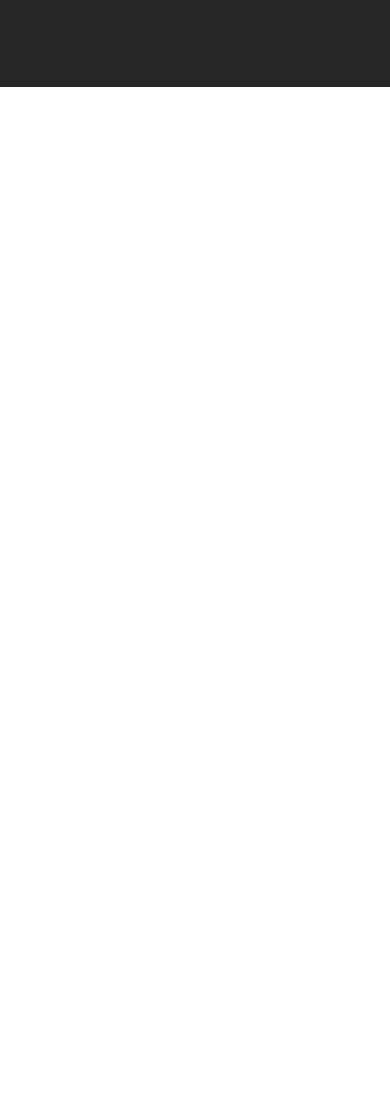
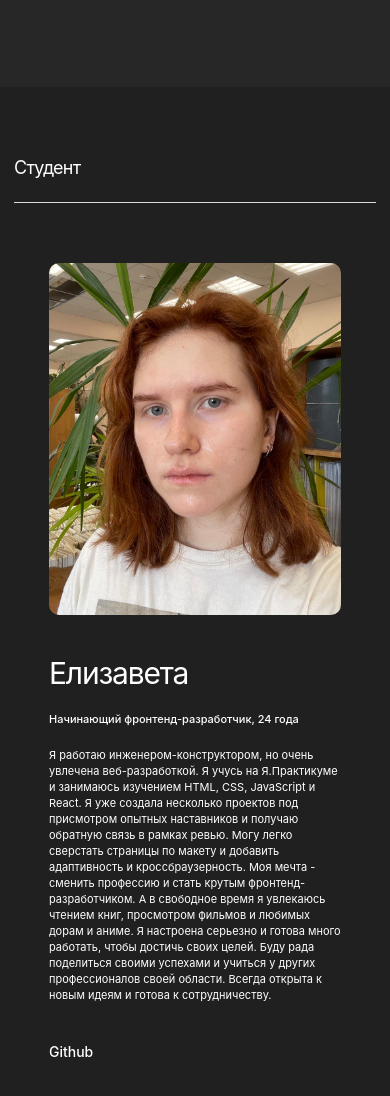
Before and after one commit to Gasay-Liza/movies-explorer-frontend, a React app: page / in a window 390 px wide. Shown: the part 1741-2837 px from the top of the page. Before the commit the page ends 1828 px from the top, so only its background shows below. Built offline with nearby package versions, Linux system fonts and the light colour scheme.

Commit message:
AboutMe адаптив

```diff
--- /dev/null
+++ b/src/components/AboutMe/AboutMe.css
@@ -0,0 +1,202 @@
+.about-me {
+    max-width: 1280px;
+    box-sizing: border-box;
+    padding: 100px 70px;
+    background: #202020;
+}
+.about-me__title {
+    margin: 0 0;
+    padding: 0 0 23px;
+    max-width: 100%;
+    border-bottom: 1px solid #DADADA;
+    font-family: 'Inter', 'Arial', 'Helvetica', sans-serif;
+    font-style: normal;
+    font-weight: 400;
+    font-size: 22px;
+    line-height: 27px;
+    letter-spacing: -0.04em;
+    color: #FFFFFF;
+    text-align: left;
+ }
+
+.about-me__container {
+    display: flex;
+    flex-direction: row;
+    justify-content: space-between;
+    margin: 66px 0 0 0;
+    padding:  0 0;
+}
+
+.about-me__content {
+    margin: 0 40px 0 0;
+    padding: 0 0;
+    width: 100%;
+    max-width: 600px;
+ }
+
+.about-me__name {
+    margin: 0 0;
+    padding: 0 0;
+    text-align: left;
+    font-family: 'Inter', 'Arial', 'Helvetica', sans-serif;
+    font-style: normal;
+    font-weight: 400;
+    font-size: 50px;
+    line-height: 58px;
+    letter-spacing: -0.04em;
+    color: #FFFFFF;
+ }
+
+.about-me__about {
+    margin: 18px 0 0 0;
+    padding: 0 0;
+    text-align: left;
+    font-family: 'Inter', 'Arial', 'Helvetica', sans-serif;
+    font-style: normal;
+    font-weight: 500;
+    font-size: 18px;
+    line-height: 20px;
+    color: #FFFFFF;
+    mix-blend-mode: normal;
+ }
+
+.about-me__description {
+    margin: 26px 0 0 0;
+    padding: 0 0;
+    text-align: left;
+    font-family: 'Inter', 'Arial', 'Helvetica', sans-serif;
+    font-style: normal;
+    font-weight: 400;
+    font-size: 14px;
+    line-height: 22px;
+    color: #FFFFFF;
+    mix-blend-mode: normal;
+ }
+
+
+.about-me__contacts {
+    margin: 100px 0 0 0;
+    padding: 0 0;
+ }
+.about-me__link {
+
+    text-decoration: none;
+    text-align: left;
+    font-family: 'Inter', 'Arial', 'Helvetica', sans-serif;
+    font-style: normal;
+    font-weight: 500;
+    font-size: 14px;
+    line-height: 17px;
+    color: #FFFFFF;
+ }
+.about-me__link-text {
+    margin: 0 0;
+}
+
+.about-me__image{
+    width: 100%;
+    height: 100%;
+    max-width: 270px;
+    max-height: 327px;
+    border-radius: 10px;
+    object-fit: cover;
+}
+
+@media screen and (max-width: 860px){
+    .about-me {
+        padding: 90px 50px;
+    }
+
+    .about-me__content {
+        max-width: 354px;
+     }
+
+    .about-me__name {
+        font-size: 40px;
+        line-height: 40px;
+     }
+
+    .about-me__about {
+        margin: 16px 0 0 0;
+        font-size: 12px;
+        line-height: 18px;
+     }
+
+    .about-me__description {
+        margin: 20px 0 0 0;
+        font-size: 12px;
+        line-height: 18px;
+     }
+
+
+    .about-me__contacts {
+        margin: 87px 0 0 0;
+     }
+
+    .about-me__image{
+        max-width: 255px;
+        max-height: 307px;
+    }
+}
+
+@media screen and (max-width: 620px){
+
+    .about-me__title {
+        font-size: 18px;
+        line-height: 22px;
+     }
+
+    .about-me__container {
+        margin: 60px auto 0;
+    }
+
+    .about-me__name {
+        font-size: 30px;
+        line-height: 36px;
+     }
+
+    .about-me__about {
+        margin: 20px 0 0 0;
+        font-size: 11px;
+        line-height: 16px;
+     }
+
+    .about-me__description {
+        margin: 20px 0 0 0;
+        font-size: 11px;
+        line-height: 16px;
+     }
+
+
+    .about-me__contacts {
+        margin: 40px 0 0 0;
+     }
+
+}
+
+@media screen and (max-width: 480px){
+
+    .about-me {
+        padding: 70px 14px;
+    }
+
+    .about-me__container {
+        max-width: 292px;
+        margin: 60px auto 0;
+        flex-direction: column;
+        align-items: center;
+        justify-content: center;
+    }
+
+    .about-me__content {
+        max-width: 100%;
+        margin: 40px 0 0;
+     }
+
+    .about-me__image{
+        max-width: 292px;
+        max-height: 352px;
+        order: -1;
+    }
+
+}
--- /dev/null
+++ b/src/components/AboutMe/AboutMe.js
@@ -0,0 +1,40 @@
+import "./AboutMe.css";
+import myPhoto from "../../images/my-photo.jpg";
+
+function AboutMe(props) {
+  return (
+    <section className="about-me">
+      <h2 className="about-me__title">Студент</h2>
+      <div className="about-me__container">
+        <div className="about-me__content">
+          <h3 className="about-me__name">Елизавета</h3>
+          <h3 className="about-me__about">
+            Начинающий фронтенд-разработчик, 24 года
+          </h3>
+          <p className="about-me__description">
+            Я работаю инженером-конструктором, но очень увлечена
+            веб-разработкой. Я учусь на Я.Практикуме и занимаюсь изучением HTML,
+            CSS, JavaScript и React. Я уже создала несколько проектов под
+            присмотром опытных наставников и получаю обратную связь в рамках
+            ревью. Могу легко сверстать страницы по макету и добавить
+            адаптивность и кроссбраузерность. Моя мечта - сменить профессию и
+            стать крутым фронтенд-разработчиком. А в свободное время я увлекаюсь
+            чтением книг, просмотром фильмов и любимых дорам и аниме. Я
+            настроена серьезно и готова много работать, чтобы достичь своих
+            целей. Буду рада поделиться своими успехами и учиться у других
+            профессионалов своей области. Всегда открыта к новым идеям и готова
+            к сотрудничеству.
+          </p>
+          <nav className="about-me__contacts">
+            <a href="#" className="about-me__link">
+              <p className="about-me__link-text">Github</p>
+            </a>
+          </nav>
+        </div>
+        <img src={myPhoto} className="about-me__image" />
+      </div>
+    </section>
+  );
+}
+
+export default AboutMe;
--- a/src/components/Main/Main.js
+++ b/src/components/Main/Main.js
@@ -3,7 +3,7 @@ import React from "react";
 import Promo from "../Promo/Promo";
 import AboutProject from "../AboutProject/AboutProject";
 import Techs from "../Techs/Techs";
-
+import AboutMe from "../AboutMe/AboutMe";
 
 function Main(props) {
     return (
@@ -11,6 +11,7 @@ function Main(props) {
         <Promo />
         <AboutProject />
         <Techs />
+        <AboutMe />
       </main>
     );
 }
--- a/src/components/Techs/Techs.css
+++ b/src/components/Techs/Techs.css
@@ -1,5 +1,6 @@
 .techs{
     max-width: 1280px;
+    min-width: 320px;
     box-sizing: border-box;
     padding: 100px 70px;
     background: #272727;
```
Also changed, not shown: src/components/Portfolio/Portfolio.css (added, +11 -0 lines), src/components/Portfolio/Portfolio.js (added, +19 -0 lines), src/images/my-photo.jpg (added).
